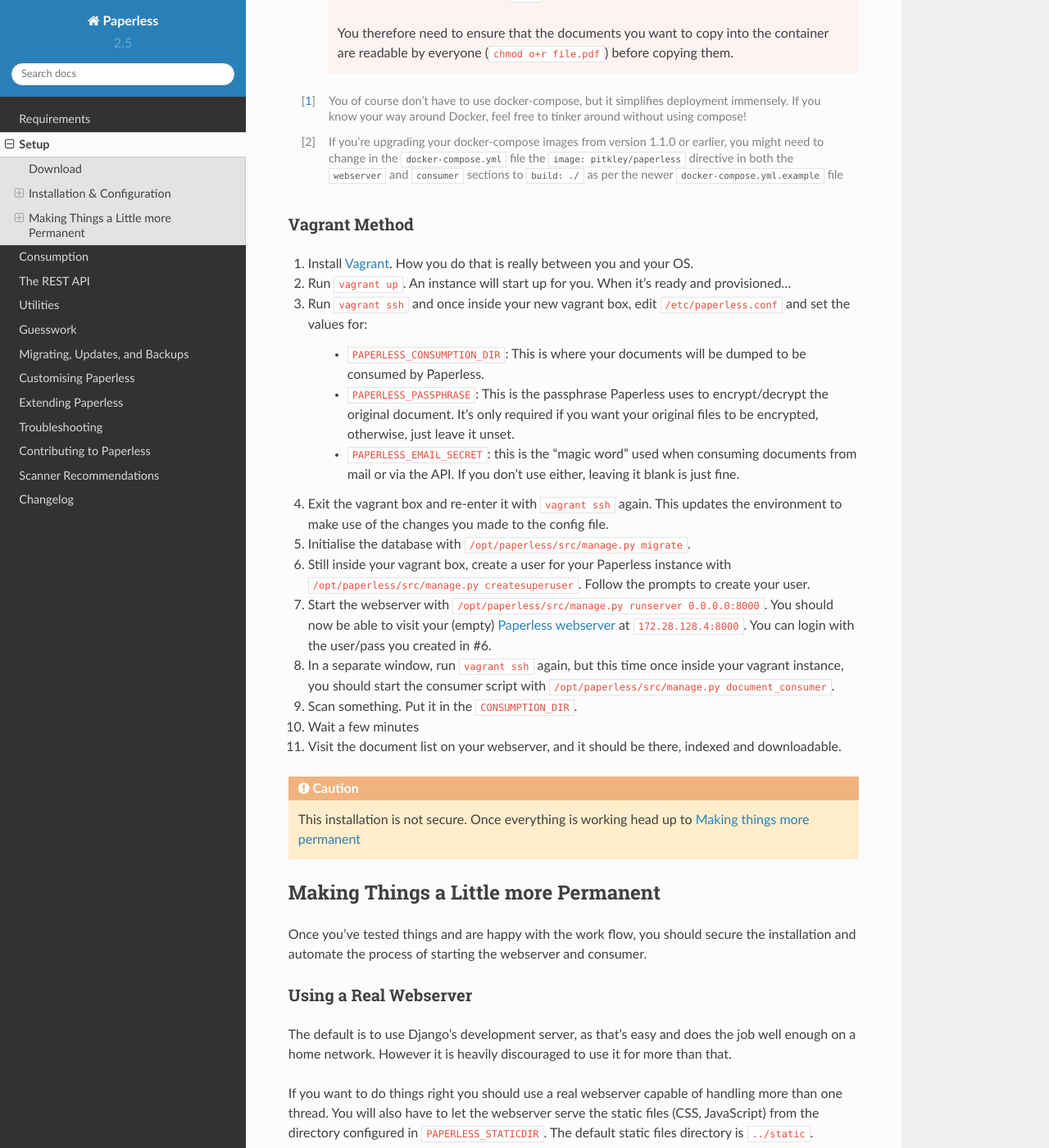
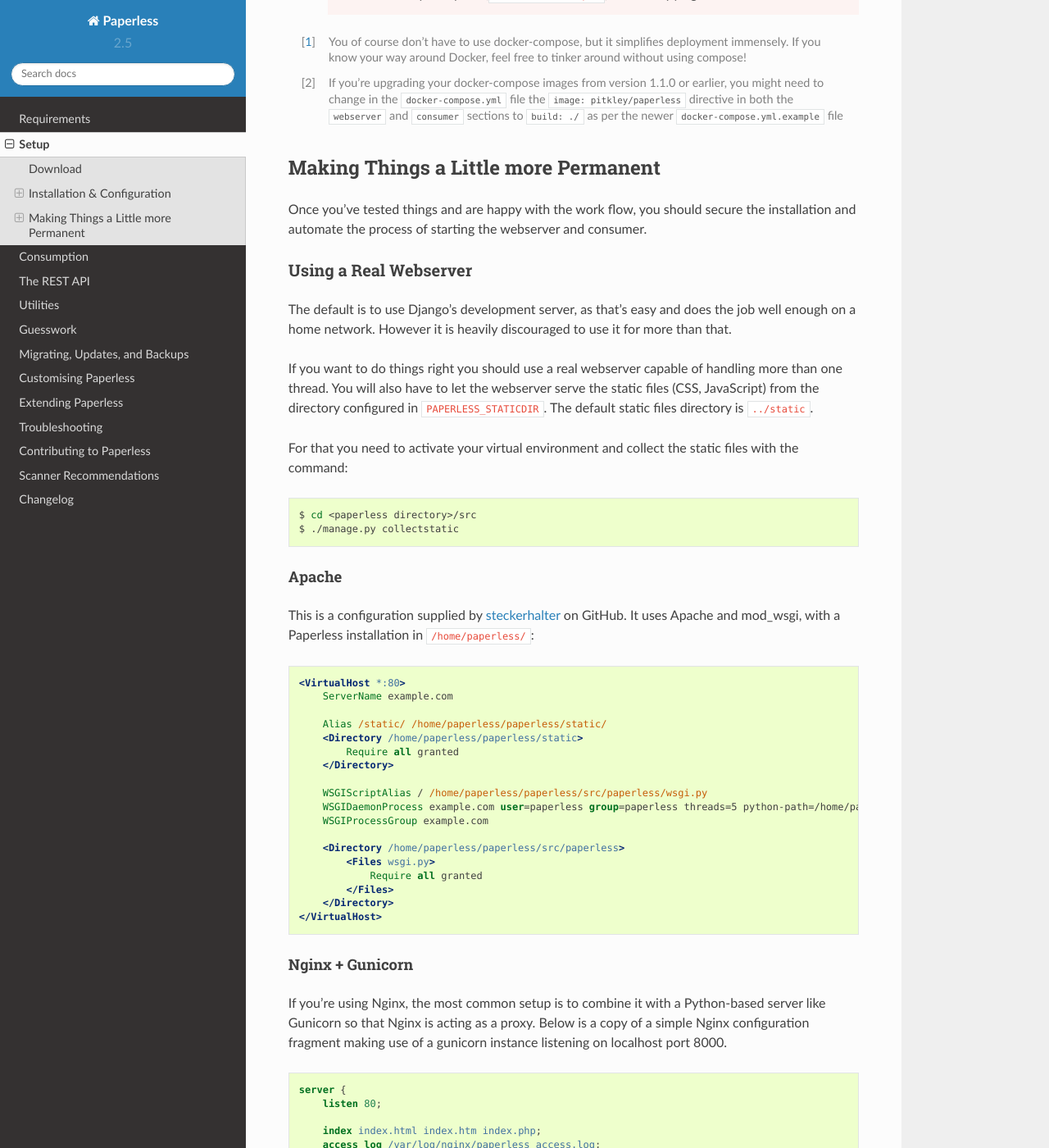
Before and after one commit to repoRangee/Large-scale, a Sphinx documentation site: the page built from docs/setup.rst, in a window 1280 px wide and 1400 px high, scrolled down 4362 px. Shown: the whole window at 82% size. Built offline with Sphinx 7.4.7 and the Read the Docs theme 2.0.0, drawn with Linux system fonts in a browser that asks for light colours; formulas are drawn with MathJax 3; some of the changed text lies outside the part shown.

Commit message:
Remove Vagrant docs
* Vagrant does not seem to have any libvirt boxes for Ubuntu any more.
* Vagrant 2 was released a year ago, but vagrant-libvirt only claims
  to support up to Vagrant 1.8.

```diff
--- a/docs/requirements.rst
+++ b/docs/requirements.rst
@@ -33,7 +33,7 @@ In addition to the above, there are a number of Python requirements, all of
 which are listed in a file called ``requirements.txt`` in the project root
 directory.
 
-If you're not working on a virtual environment (like Vagrant or Docker), you
+If you're not working on a virtual environment (like Docker), you
 should probably be using a virtualenv, but that's your call.  The reasons why
 you might choose a virtualenv or not aren't really within the scope of this
 document.  Needless to say if you don't know what a virtualenv is, you should
--- a/docs/setup.rst
+++ b/docs/setup.rst
@@ -42,18 +42,14 @@ Installation & Configuration
 You can go multiple routes with setting up and running Paperless:
 
  * The `bare metal route`_
- * The `vagrant route`_
  * The `docker route`_
 
 
-The `Vagrant route`_ is quick & easy, but means you're running a VM which comes
-with memory consumption, cpu overhead etc. The `docker route`_ offers the same
-simplicity as Vagrant with lower resource consumption.
+The `docker route`_ is quick & easy.
 
 The `bare metal route`_ is a bit more complicated to setup but makes it easier
 should you want to contribute some code back.
 
-.. _Vagrant route: setup-installation-vagrant_
 .. _docker route: setup-installation-docker_
 .. _bare metal route: setup-installation-bare-metal_
 .. _Docker Machine: https://docs.docker.com/machine/
@@ -267,54 +263,6 @@ Docker Method
    newer ``docker-compose.yml.example`` file
 
 
-.. _setup-installation-vagrant:
-
-Vagrant Method
-++++++++++++++
-
-1. Install `Vagrant`_.  How you do that is really between you and your OS.
-2. Run ``vagrant up``.  An instance will start up for you.  When it's ready and
-   provisioned...
-3. Run ``vagrant ssh`` and once inside your new vagrant box, edit
-   ``/etc/paperless.conf`` and set the values for:
-
-    * ``PAPERLESS_CONSUMPTION_DIR``: This is where your documents will be
-      dumped to be consumed by Paperless.
-    * ``PAPERLESS_PASSPHRASE``: This is the passphrase Paperless uses to
-      encrypt/decrypt the original document.  It's only required if you want
-      your original files to be encrypted, otherwise, just leave it unset.
-    * ``PAPERLESS_EMAIL_SECRET``: this is the "magic word" used when consuming
-      documents from mail or via the API.  If you don't use either, leaving it
-      blank is just fine.
-
-4. Exit the vagrant box and re-enter it with ``vagrant ssh`` again.  This
-   updates the environment to make use of the changes you made to the config
-   file.
-5. Initialise the database with ``/opt/paperless/src/manage.py migrate``.
-6. Still inside your vagrant box, create a user for your Paperless instance
-   with ``/opt/paperless/src/manage.py createsuperuser``. Follow the prompts to
-   create your user.
-7. Start the webserver with
-   ``/opt/paperless/src/manage.py runserver 0.0.0.0:8000``. You should now be
-   able to visit your (empty) `Paperless webserver`_ at ``172.28.128.4:8000``.
-   You can login with the user/pass you created in #6.
-8. In a separate window, run ``vagrant ssh`` again, but this time once inside
-   your vagrant instance, you should start the consumer script with
-   ``/opt/paperless/src/manage.py document_consumer``.
-9. Scan something.  Put it in the ``CONSUMPTION_DIR``.
-10. Wait a few minutes
-11. Visit the document list on your webserver, and it should be there, indexed
-    and downloadable.
-
-.. caution::
-
-    This installation is not secure. Once everything is working head up to
-    `Making things more permanent`_
-
-.. _Vagrant: https://vagrantup.com/
-.. _Paperless server: http://172.28.128.4:8000
-
-
 .. _setup-permanent:
 
 Making Things a Little more Permanent
@@ -513,13 +461,6 @@ second period.
 .. _Upstart: http://upstart.ubuntu.com/
 
 
-Vagrant
-~~~~~~~
-
-You may use the Ubuntu explanation above. Replace
-``(local-filesystems and net-device-up IFACE=eth0)`` with ``vagrant-mounted``.
-
-
 .. _setup-permanent-docker:
 
 Docker
--- a/docs/troubleshooting.rst
+++ b/docs/troubleshooting.rst
@@ -14,9 +14,8 @@ FORGIVING_OCR is enabled``, then you might need to install the
 `Tesseract language files <http://packages.ubuntu.com/search?keywords=tesseract-ocr>`_
 marching your document's languages.
 
-As an example, if you are running Paperless from the Vagrant setup provided
-(or from any Ubuntu or Debian box), and your documents are written in Spanish
-you may need to run::
+As an example, if you are running Paperless from any Ubuntu or Debian
+box, and your documents are written in Spanish you may need to run::
 
     apt-get install -y tesseract-ocr-spa
 
```
Also changed, not shown: 3 other files.
